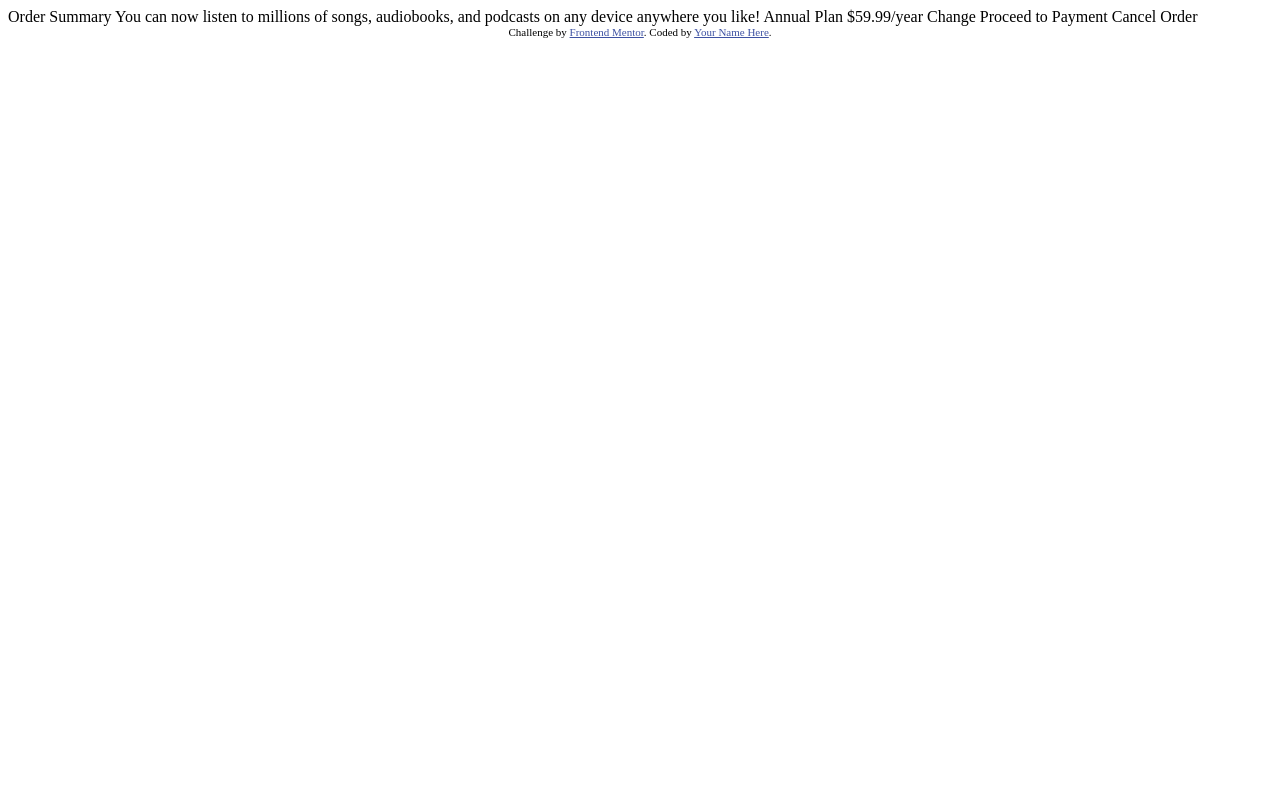
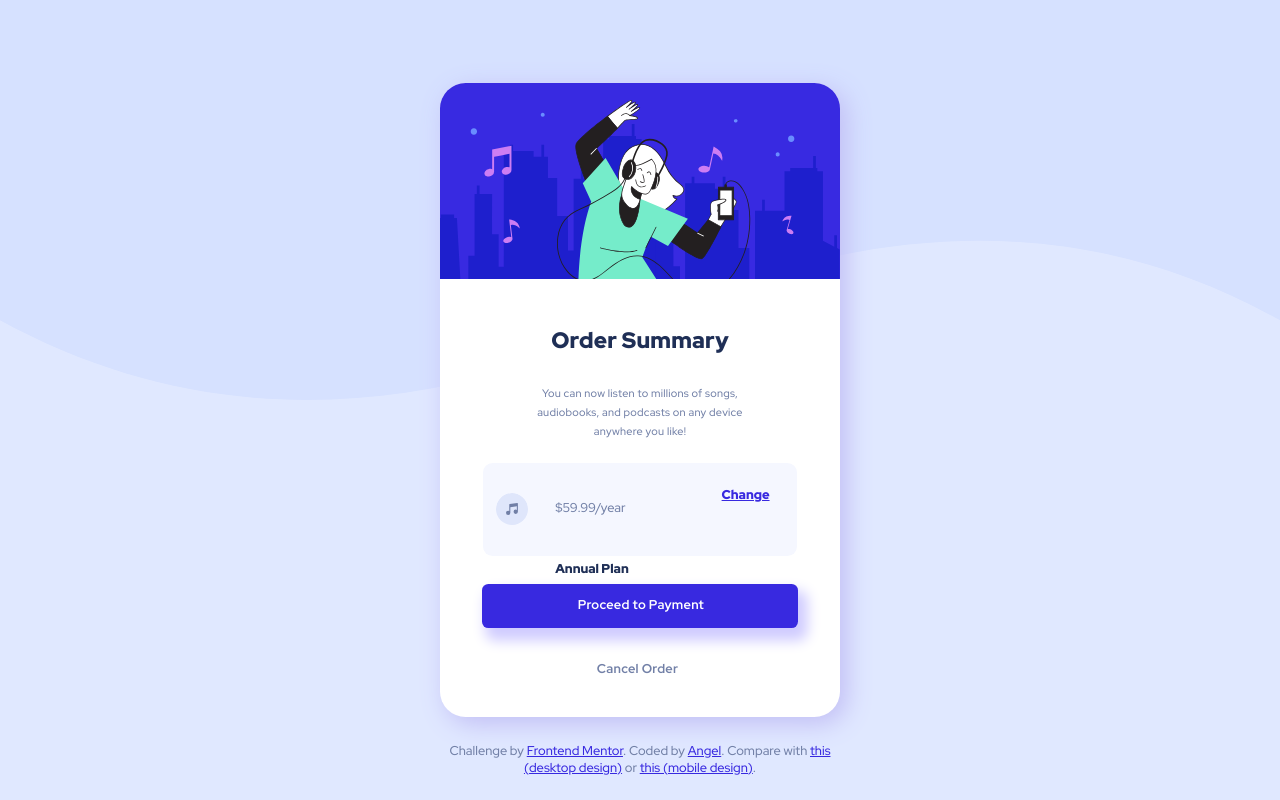
Before and after one commit to akcumeh/04-order-summary-component, a plain HTML site: page index.html in a window 1280 px wide. Drawn offline with Linux system fonts and the light colour scheme.

Commit message:
Update 1 - Desktop Site
Created Desktop Site.

```diff
--- /dev/null
+++ b/index.css
@@ -0,0 +1,356 @@
+/* mobile version */
+
+@media only screen and (min-width: 250px) {
+    body {
+        overflow: auto;
+        margin: 0;
+        top: 0;
+        position: absolute;
+        box-sizing: border-box;
+        width: 100vw;
+        height: 100vh;
+        background-color: hsl(225, 100%, 94%);
+    }
+
+    div.bigbox {
+        position: absolute;
+        height: max-content;
+        width: 87.5vw;
+        border-radius: 5.333vw;
+        margin-left: 6.4vw;
+        margin-right: 6.4vw;
+        margin-top: 10.14vh;
+        margin-bottom: 10.14vh;
+        background-color: white;
+        box-shadow: 0.5vw 0.5vw 2vw 0vw hsl(244, 73%, 85%);
+    }
+
+    div.bigbox img {
+        width: 100%;
+        height: 22.5vh;
+        border-top-left-radius: 5.333vw;
+        border-top-right-radius: 5.333vw;
+        margin: 0;
+        margin-bottom: 5.35vh;
+    }
+
+    h1 {
+        position: relative;
+        top: 0;
+        width: 100%;
+        margin-top: 0;
+        margin-bottom: 3.75vh;
+        font-weight: 900;
+        font-family: "Red Hat Display", sans-serif;
+        font-size: 6vw;
+        letter-spacing: 0.2px;
+        line-height: 1.25em;
+        text-align: center;
+        color: hsl(223, 47%, 23%);
+    }
+
+    p {
+        position: relative;
+        top: 0;
+        margin-top: 0;
+        left: 0;
+        margin-bottom: 3.8vh;
+        margin-left: 10.5vw;
+        margin-right: 10.5vw;
+        border: 0;
+        width: 70vw;
+        text-align: center;
+        font-family: "Red Hat Display", sans-serif;
+        font-size: 3.75vw;
+        letter-spacing: 0.25px;
+        line-height: 1.75em;
+        color: hsl(224, 23%, 55%);
+        padding: 0;
+    }
+
+    div.plan {
+        position: relative;
+        left: 5vw;
+        right: 5vw;
+        width: 70vw;
+        max-height: 11.55vh;
+        color: hsl(223, 47%, 23%);
+        font-family: "Red Hat Display", sans-serif;
+        font-size: 3.75vw;
+        background-color: hsl(225, 100%, 98%);
+        border-radius: 3vw;
+        padding-left: 4vw;
+        padding-right: 4vw;
+        padding-top: 4.8vw;
+        padding-bottom: 4.8vw;
+        text-align: right;
+        margin-bottom: 3.52vh;
+    }
+
+    div.bigbox div.plan img {
+        position: absolute;
+        top: 4vw;
+        left: 4vw;
+        margin: 0;
+        width: 12.8vw;
+        height: 12.8vw;
+    }
+
+    div.bigbox div.plan div#plan01 {
+        position: absolute;
+        left: 22.4vw;
+        top: 2.5vh;
+        bottom: 6.62vh;
+        font-weight: 700;
+        border: 0;
+        margin: 0;
+        padding: 0;
+        color: hsl(223, 47%, 23%);
+    }
+
+    div.plan div#plan02 {
+        position: relative;
+        top: 3.5vh;
+        left: -30.75vw;
+        color: hsl(224, 23%, 55%);
+    }
+
+    a#change {
+        color: hsl(245, 75%, 52%);
+        font-weight: 700;
+        position: relative;
+        top: -1.5vh;
+        right: 1vw;
+    }
+
+    a#change:visited {
+        color: hsl(245, 75%, 52%);
+    }
+
+    a#change:active {
+        background-color: none;
+        color: hsl(245, 75%, 52%);
+        text-decoration-line: none;
+    }
+
+    button {
+        position: relative;
+        margin-top: 0;
+        top: 0;
+        left: 5vw;
+        right: 5vw;
+        width: 78.25vw;
+        border-radius: 3vw;
+        height: 6.5vh;
+        border: 0;
+        font-family: "Red Hat Display", sans-serif;
+        font-weight: 700;
+        font-size: 3.75vw;
+        letter-spacing: 0.25px;
+    }
+
+    button#button01 {
+        background-color: hsl(245, 75%, 52%);
+        color: white;
+        box-shadow: 1vw 2vw 4vw 1vw hsl(245, 100%, 90%);
+    }
+
+    button#button02 {
+        background-color: transparent;
+        color: hsl(224, 23%, 55%);
+    }
+
+    button#button01:active {
+        background-color: hsl(245, 83%, 68%);
+        color: white;
+    }
+
+    button#button02:active {
+        background-color: transparent;
+        color: hsl(223, 47%, 23%);
+    }
+
+    div.footer {
+        position: absolute;
+        top: 150vw;
+        font-family: "Red Hat Display", sans-serif;
+        font-size: 3vw;
+        color: hsl(224, 23%, 55%);
+        text-align: center;
+        left: 3.83vw;
+    }
+
+    div.footer a {
+        color: hsl(245, 75%, 52%);
+    }
+
+}
+
+/* desktop site */
+
+@media only screen and (min-width: 900px) and (orientation: landscape) {
+    body {
+        display: flex;
+        flex-direction: column;
+        box-sizing: border-box;
+        width: 100vw;
+        margin: 0;
+        border: 0;
+        padding: 0;
+        align-items: center;
+        justify-content: space-around;
+        background-image: url(images/pattern-background-desktop.svg);
+        background-repeat: no-repeat;
+        background-size: 100vw 50vh;
+    }
+
+    div.bigbox {
+        display: inherit;
+        flex-direction: inherit;
+        box-sizing: inherit;
+        max-width: 31.25vw;
+        width: 31.25vw;
+
+        height: max-content;
+        justify-content: space-evenly;
+        padding: 0;
+        border-radius: 2vw;
+    }
+
+    div.bigbox img {
+        display: inherit;
+        align-self: flex-start;
+        width: 100%;
+        height: 15.364583333vw;
+        margin: 0;
+        border: 0;
+        padding: 0;
+        border-top-right-radius: 2vw;
+        border-top-left-radius: 2vw;
+        top: 0;
+    }
+
+    div.bigbox h1 {
+        font-size: 1.75vw;
+        text-align: center;
+        margin-top: 3.6458333vw;
+    }
+
+    div.bigbox p {
+        font-size: 0.85vw;
+        text-align: center;
+        align-self: center;
+        width: 16.319444vw;
+        max-height: 4.55vw;
+        padding: 0;
+        border: 0;
+        margin: 0;
+    }
+
+    div.bigbox div.plan {
+        box-sizing: inherit;
+        display: inherit;
+        width: 24.566vw;
+        height: 7.205vw;
+        margin-top: 1.736111vw;
+        border-radius: 0.75vw;
+        position: static;
+        /* TIL the function of "position: static;": It resets the box
+        to fit to whatever flow system it should have and makes any
+        positioning properties like top, left, right, etc to not apply.
+        Nice! \^o^/ */
+        align-self: center;
+        flex-direction: row;
+        align-items: center;
+        padding: 5%;
+    }
+
+    div.bigbox div.plan img {
+        box-sizing: inherit;
+        position: static;
+        width: 2.5vw;
+        height: 2.5vw;
+        align-self: center;
+        margin-left: -0.5vw;
+    }
+
+    div.bigbox div.plan div#plan01 {
+        box-sizing: inherit;
+        display: inherit;
+        flex-direction: row;
+        position: absolute;
+        left: 7vw;
+        right: 20vw;
+        top: 30.5vw;
+        font-size: 1vw;
+        font-weight: 750;
+        align-self: center;
+        margin-left: 2vw;
+        width: 7.5vw !important;
+    }
+
+    div.bigbox div.plan div#plan02 {
+        box-sizing: inherit;
+        position: absolute;
+        left: 7vw;
+        right: 20vw;
+        top: 32.5vw;
+        font-size: 1vw;
+        align-self: center;
+        width: 7.5vw !important;
+    }
+
+    div.bigbox div.plan a#change {
+        box-sizing: inherit;
+        display: inherit;
+        flex-direction: row;
+        position: absolute;
+        left: 20vw;
+        right: 20vw;
+        top: 31.5vw;
+        font-size: 1vw;
+        font-weight: 750;
+        align-self: center;
+        margin-left: 2vw;
+        width: 7.5vw !important;
+    }
+
+    button#button01 {
+        display: inherit;
+        flex-direction: row;
+        margin: 0;
+        position: static;
+        align-self: center;
+        width: 24.74vw;
+        height: 3.47222vw;
+        border-radius: 0.5vw;
+        font-size: 1vw;
+        padding: 1vw;
+        padding-left: 7.5vw;
+        margin-bottom: 1.5vw;
+        box-shadow: 0.5vw 0.75vw 1vw 0.25vw hsl(245, 100%, 90%);
+    }
+
+    button#button02 {
+        display: inherit;
+        flex-direction: row;
+        margin: 0;
+        position: static;
+        align-self: center;
+        width: 24.74vw;
+        height: 3.47222vw;
+        border-radius: 0.5vw;
+        font-size: 1vw;
+        padding: 1vw;
+        padding-left: 9vw;
+        margin-bottom: 2vw;
+    }
+
+    div.footer {
+        position: absolute;
+        top: 51.5vw;
+        font-size: 1vw;
+        text-align: center;
+        left: 0;
+    }
+}
--- a/index.html
+++ b/index.html
@@ -2,36 +2,32 @@
 <html lang="en">
     <head>
         <meta charset="UTF-8">
-  <meta name="viewport" content="width=device-width, initial-scale=1.0"> <!-- displays site properly based on user's device -->
-
+        <meta name="viewport" content="width=device-width, initial-scale=1.0"><!-- displays site properly based on user's device -->
         <link rel="icon" type="image/png" sizes="32x32" href="./images/favicon-32x32.png">
-
+        <link rel="stylesheet" type="text/css" href="./index.css">
+        <link rel="preconnect" href="https://fonts.gstatic.com" crossorigin>
+        <link href="https://fonts.googleapis.com/css2?family=Red+Hat+Display:wght@500;700;900&display=swap" rel="stylesheet">
         <title>Frontend Mentor | Order summary card</title>
-
-  <!-- Feel free to remove these styles or customise in your own stylesheet 👍 -->
-  <style>
-    .attribution { font-size: 11px; text-align: center; }
-    .attribution a { color: hsl(228, 45%, 44%); }
-  </style>
     </head>
     <body>
-
-  Order Summary
-
-  You can now listen to millions of songs, audiobooks, and podcasts on any
-  device anywhere you like!
-
-  Annual Plan
-  $59.99/year
-
-  Change
-
-  Proceed to Payment
-  Cancel Order
-
-  <div class="attribution">
+        <div class="bigbox" role="region">
+            <img src="./images/illustration-hero.svg">
+            <h1>Order Summary</h1>
+            <p> You can now listen to millions of songs, audiobooks, and podcasts on any
+            device anywhere you like!</p>
+            <div class="plan" role="banner">
+                <img src="./images/icon-music.svg">
+                <div id="plan01" role="heading">Annual Plan</div>
+                <div id="plan02" role="text">$59.99/year</div>
+                <a id="change" href="./index.html">Change</a>
+            </div>
+            <button id="button01">Proceed to Payment</button>
+            <button id="button02">Cancel Order</button>
+            <div class="footer" role="contentinfo">
                 Challenge by <a href="https://www.frontendmentor.io?ref=challenge" target="_blank">Frontend Mentor</a>.
-    Coded by <a href="#">Your Name Here</a>.
+                Coded by <a href="https://github.com/akcumeh">Angel</a>.
+                Compare with <a href="design/desktop-design.jpg">this (desktop design)</a> or <a href="design/mobile-design.jpg">this (mobile design)</a>.
+            </div>
         </div>
     </body>
 </html>
```
Lines whose indentation alone changed are shown as unchanged.
